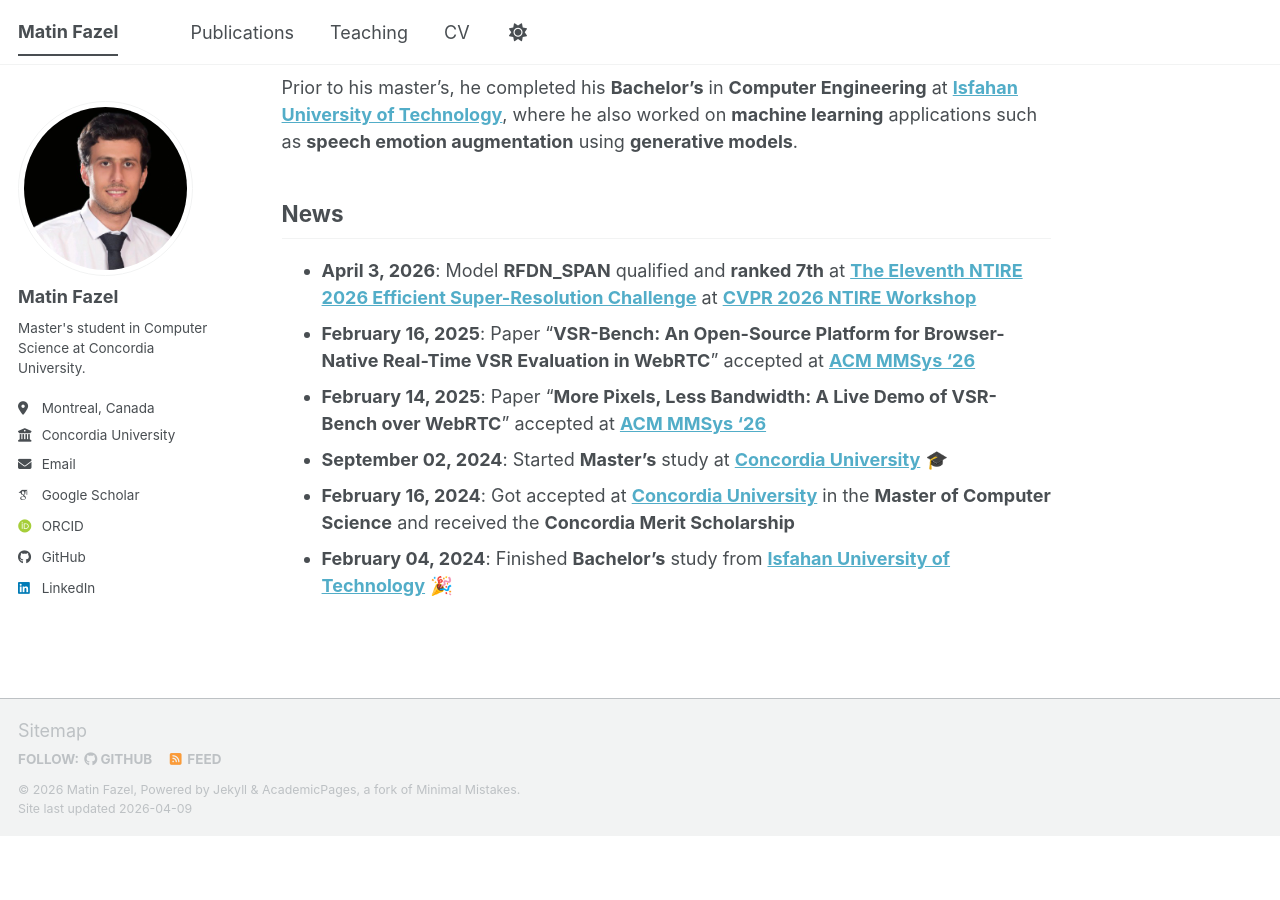
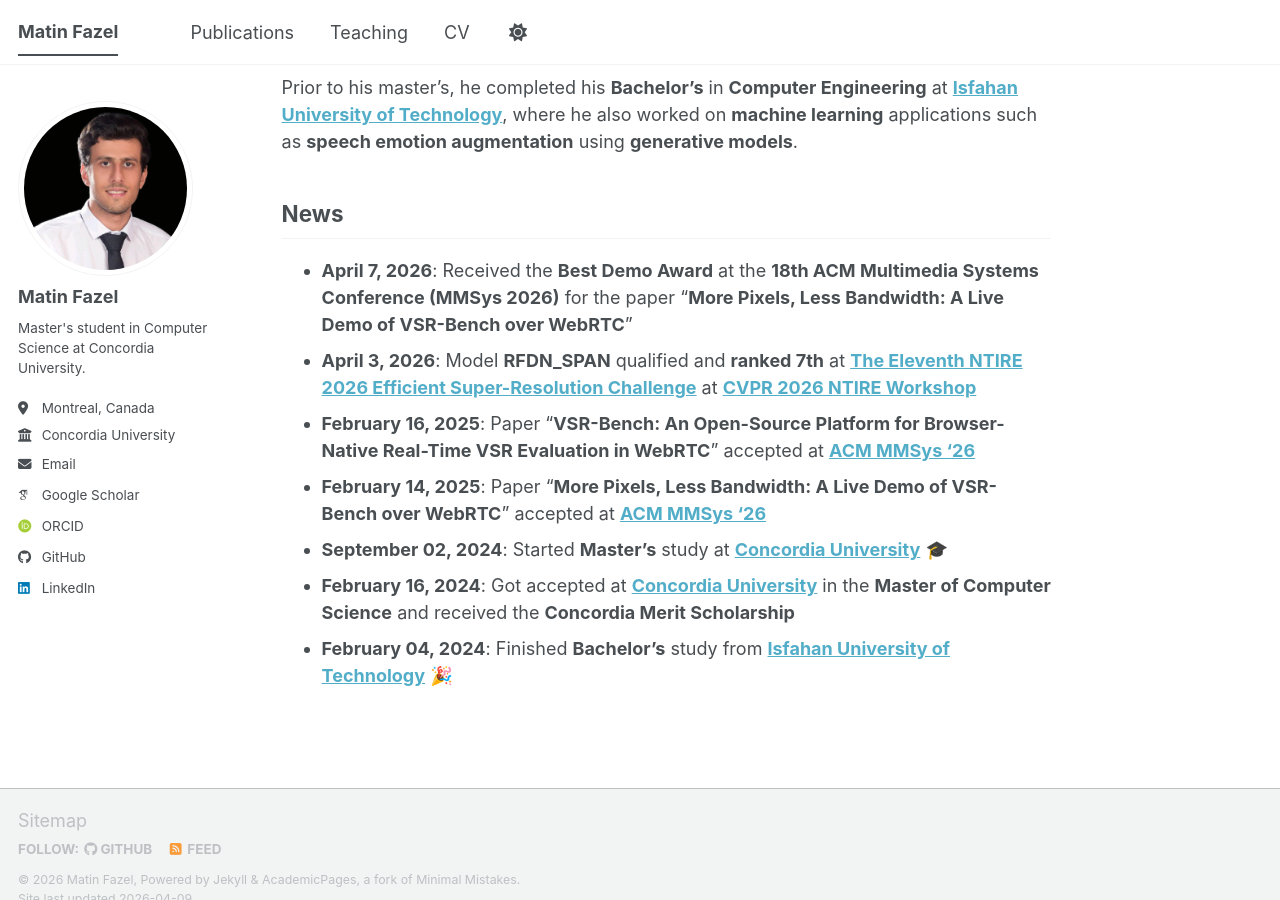
Before and after one commit to matinfazel/matinfazel.github.io, a Jekyll site: the page built from _pages/about.md, in a window 1280 px wide and 900 px high, scrolled down 677 px. Built offline with Jekyll 4.4.1, drawn with Linux system fonts in a browser that asks for light colours; some web fonts are replaced; a script bundle is joined from its source files by our own code; library files that are not in the unit come from our copies; before the commit the page ends 1513 px from its top, so only the background shows below that.

Commit message:
Publication

```diff
--- a/_pages/about.md
+++ b/_pages/about.md
@@ -20,6 +20,7 @@
 ## News
 
 <!-- - **April 5, 20262026**: Efficient model **ABPN_Plus** qualified at **4K Quantized Image Super-Resolution Challenge** at [**Mobile AI Workshop @ CVPR 2026**](https://www.codabench.org/competitions/14062/) -->
+- **April 7, 2026**: Received the **Best Demo Award** at the **18th ACM Multimedia Systems Conference (MMSys 2026)** for the paper "**More Pixels, Less Bandwidth: A Live Demo of VSR-Bench over WebRTC**"
 - **April 3, 2026**: Model **RFDN_SPAN** qualified and **ranked 7th** at [**The Eleventh NTIRE 2026 Efficient Super-Resolution Challenge**](https://arxiv.org/html/2604.03198v1) at [**CVPR 2026 NTIRE Workshop**](https://cvlai.net/ntire/2026/)
 - **February 16, 2025**: Paper "**VSR-Bench: An Open-Source Platform for Browser-Native Real-Time VSR Evaluation in WebRTC**" accepted at [**ACM MMSys '26**](https://2026.acmmmsys.org/)
 - **February 14, 2025**: Paper "**More Pixels, Less Bandwidth: A Live Demo of VSR-Bench over WebRTC**" accepted at [**ACM MMSys '26**](https://2026.acmmmsys.org/)
```
